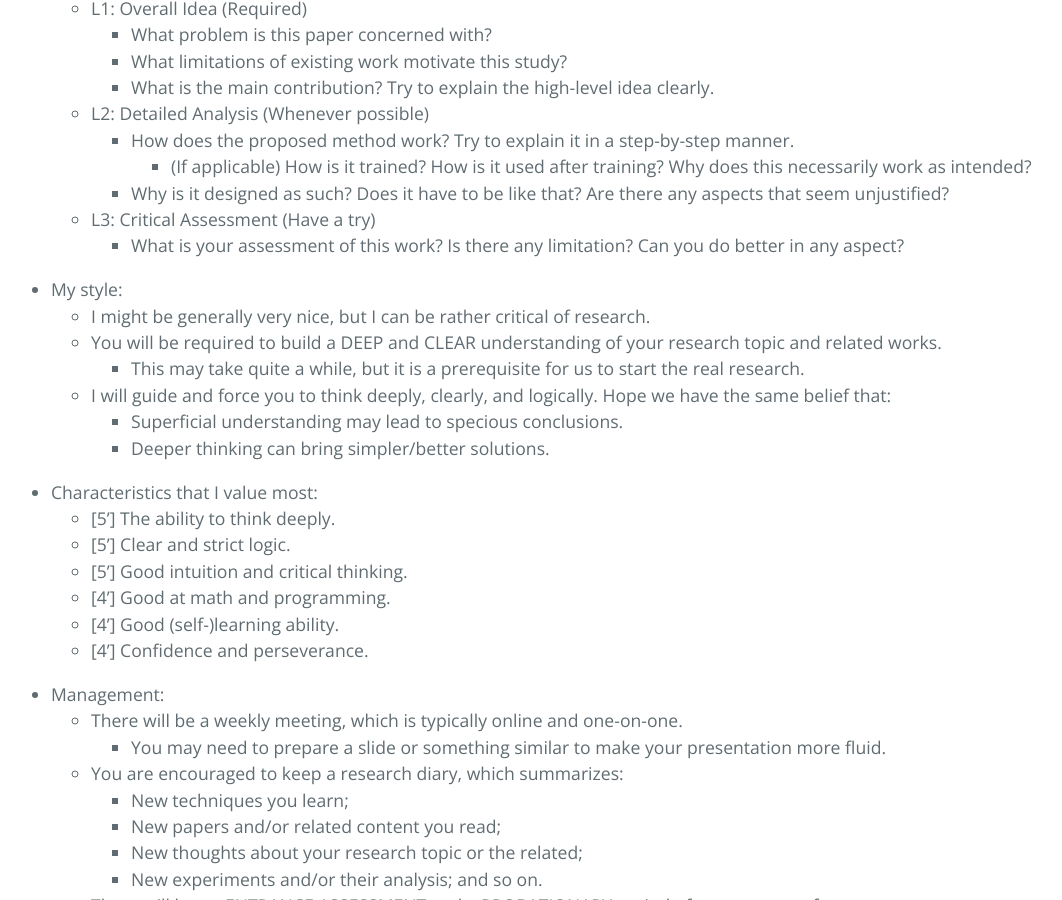
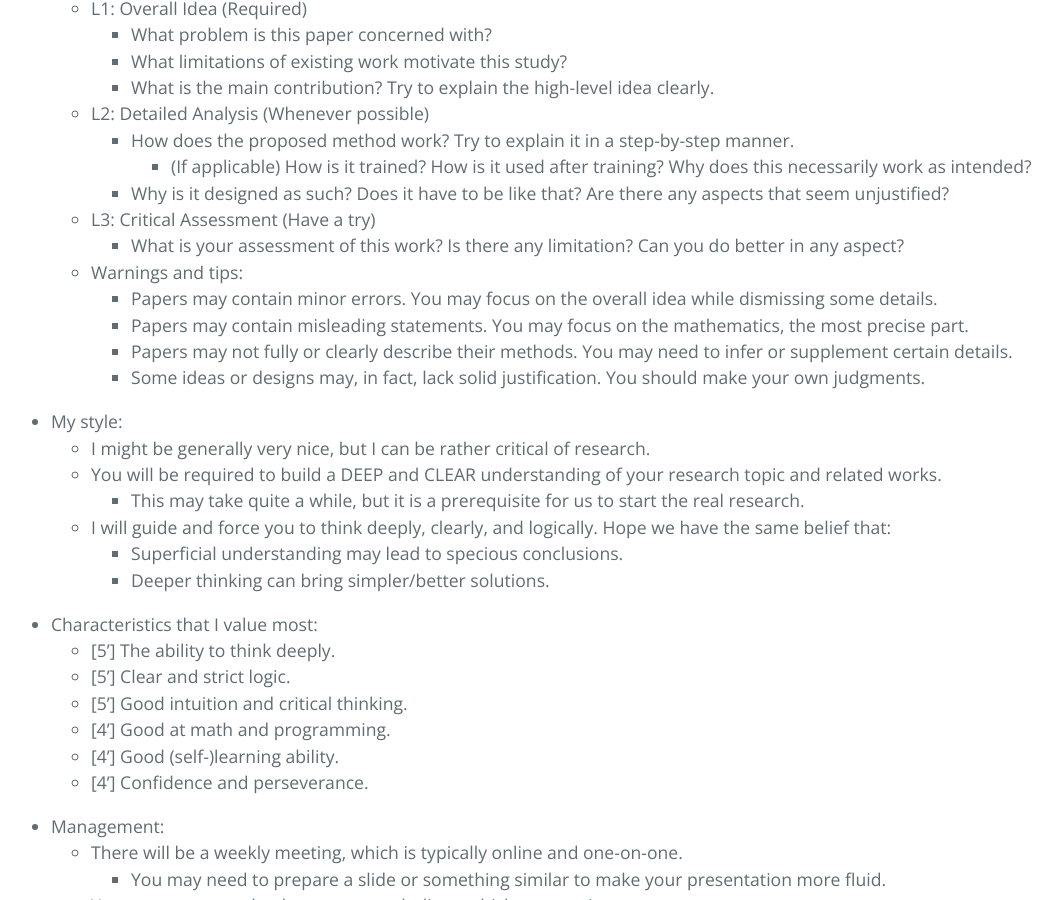
Before and after one commit to ZhimingZhou/zhimingzhou.github.io, a Jekyll site: the page built from _posts/2021-10-11-Prospective-Students.md, in a window 1280 px wide and 900 px high, scrolled down 863 px. Shown: the whole window, without its empty margins (85-1147 px from the left). Built offline with Jekyll 4.4.1, drawn with Linux system fonts in a browser that asks for light colours.

Commit message:
Update 2021-10-11-Prospective-Students.md

```diff
--- a/_posts/2021-10-11-Prospective-Students.md
+++ b/_posts/2021-10-11-Prospective-Students.md
@@ -39,6 +39,11 @@ I’m looking for talented students with GENUINE ENTHUSIASM for fundamental rese
 		- Why is it designed as such? Does it have to be like that? Are there any aspects that seem unjustified?
 	- L3: Critical Assessment (Have a try)
 		- What is your assessment of this work? Is there any limitation? Can you do better in any aspect?
+	- Warnings and tips:
+		- Papers may contain minor errors. You may focus on the overall idea while dismissing some details.
+		- Papers may contain misleading statements. You may focus on the mathematics, the most precise part.
+		- Papers may not fully or clearly describe their methods. You may need to infer or supplement certain details.
+		- Some ideas or designs may, in fact, lack solid justification. You should make your own judgments.
 
 <!--  -->
 - My style:
```
